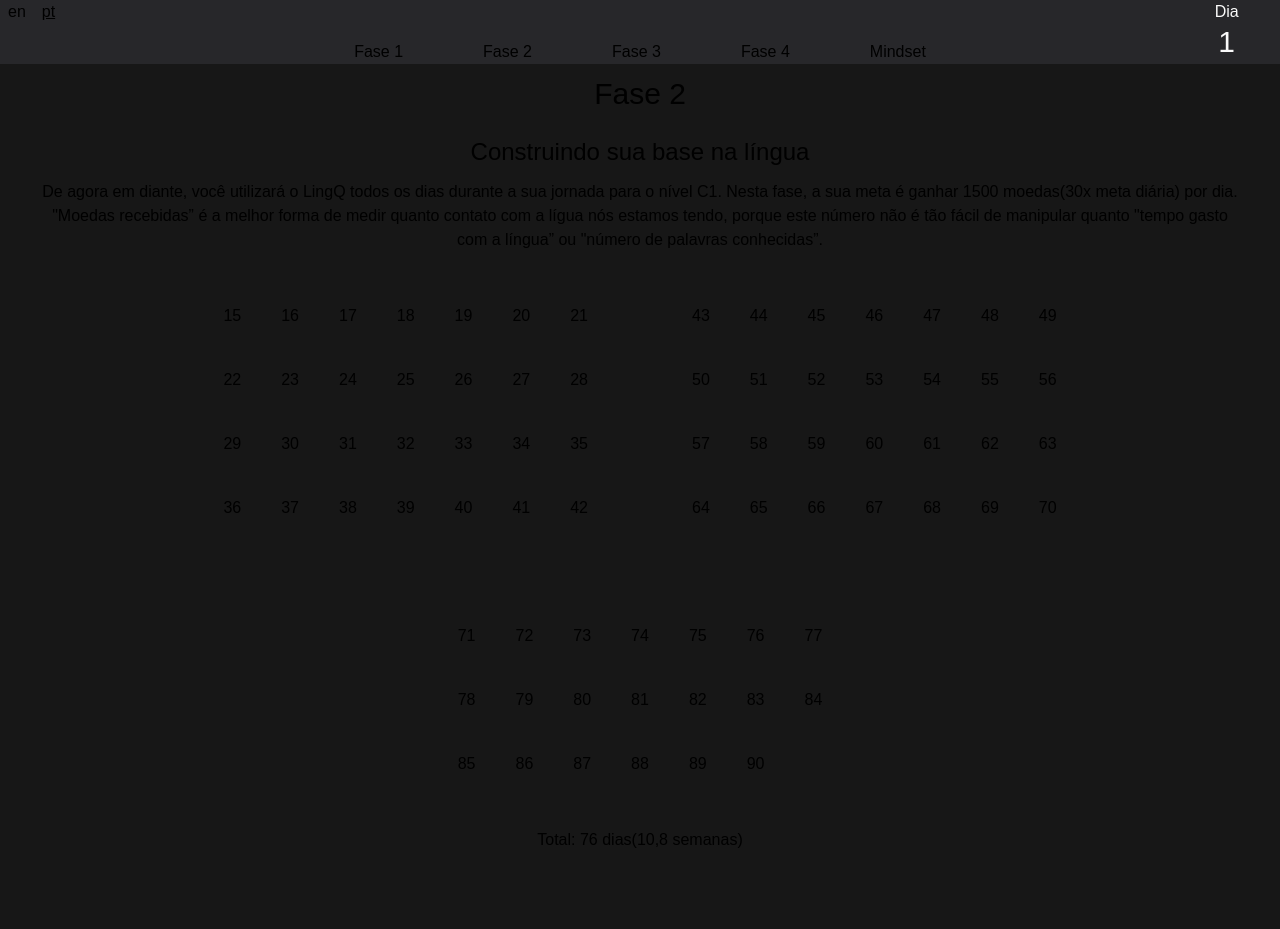
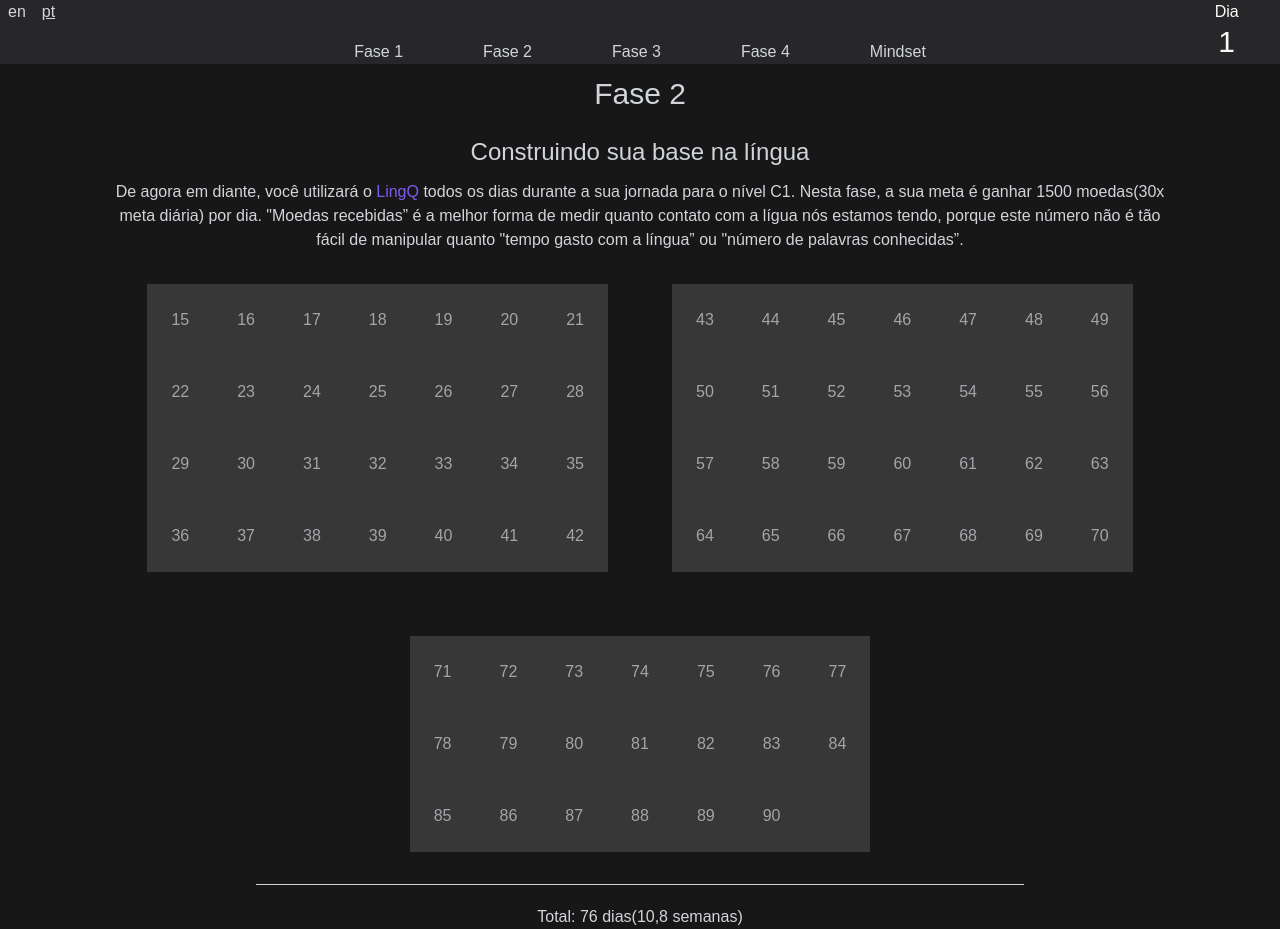
Before and after one commit to henriquerubido1/my-method, a React (Vite) app: page /pt/phase2 in a window 1280 px wide. Before the commit the page ends 852 px from the top, so only its background shows below. Built offline with nearby package versions, Linux system fonts and the light colour scheme.

Commit message:
feat:phase2 pt refactored

```diff
--- a/src/pages/en/Phase1.jsx
+++ b/src/pages/en/Phase1.jsx
@@ -22,11 +22,11 @@ function Phase1() {
 					<tbody>
 						<tr>
 							{ /* eslint-disable-next-line react/jsx-key */ }
-							{ firstWeek.map(day => <td id={ day } className={uncheckedStyle} onClick={ finishDay }>{ day }</td>) }
+							{ firstWeek.map(day => <td id={ day } className={ uncheckedStyle } onClick={ finishDay }>{ day }</td>) }
 						</tr>
 						<tr>
 							{ /* eslint-disable-next-line react/jsx-key */ }
-							{ secondWeek.map(day => <td id={ day } className={uncheckedStyle} onClick={ finishDay }>{ day }</td>) }
+							{ secondWeek.map(day => <td id={ day } className={ uncheckedStyle } onClick={ finishDay }>{ day }</td>) }
 						</tr>
 					</tbody>
 				</table>
--- a/src/pages/pt/Phase2pt.jsx
+++ b/src/pages/pt/Phase2pt.jsx
@@ -1,106 +1,54 @@
 import React, { useEffect } from 'react';
 import HeaderPt from '../../components/pt/HeaderPt';
+import { checkedStyle, uncheckedStyle } from '../../constants/styles';
+import { lingQPt } from '../../constants/links';
+import { finishDay } from '../../functions/funcs';
+import { getFinishedDays } from '../../constants/consts';
+import {
+	firstWeek,
+	secondWeek,
+	thirdWeek,
+	fourthWeek,
+	fifthWeek,
+	sixthWeek,
+	seventhWeek,
+	eighthWeek,
+	ninthWeek,
+	tenthWeek,
+	eleventhWeek,
+	finishedDays,
+} from '../../constants/secondCalendar';
 
 function Phase2pt() {
-	const primaryDays = [...Array(91).keys()];
-	const days = primaryDays.slice(15);
-	const firstWeek = days.filter(day => day < 22);
-	const secondWeek = days.filter(day => day > 21 && day < 29);
-	const thirdWeek = days.filter(day => day > 28 && day < 36);
-	const fourthWeek = days.filter(day => day > 35 && day < 43);
-	const fifthWeek = days.filter(day => day > 42 && day < 50);
-	const sixthWeek = days.filter(day => day > 49 && day < 57);
-	const seventhWeek = days.filter(day => day > 56 && day < 64);
-	const eighthWeek = days.filter(day => day > 63 && day < 71);
-	const ninthWeek = days.filter(day => day > 70 && day < 78);
-	const tenthWeek = days.filter(day => day > 77 && day < 85);
-	const eleventhWeek = days.filter(day => day > 84 && day < 91);
-	const getFinishedDays = localStorage.getItem('finishedDays');
-	const getClassDays = localStorage.getItem('finishedClasses');
-	const getWritingDays = localStorage.getItem('finishedWritings');
-	let checkClassDays = typeof JSON.parse(getClassDays) === 'number' ? JSON.parse(getClassDays) : 0;
-	let checkWritingDays = typeof JSON.parse(getWritingDays) === 'number' ? JSON.parse(getWritingDays) : 0;
-
-	function finishDay ({ target }) {
-		if (target.className === 'bg-indigo p-5') {
-			localStorage.setItem('finishedClasses', checkClassDays += 1);
-			localStorage.setItem('finishedDays', target.innerHTML);
-			return target.className='bg-blue p-5';
-		} else if (target.className === 'bg-rose p-5') {
-			localStorage.setItem('finishedWritings', checkWritingDays += 1);
-			localStorage.setItem('finishedDays', target.innerHTML);
-			return target.className='bg-blue p-5';
-		} else if (target.className !== 'bg-gray-dark p-5') {
-			localStorage.setItem('finishedDays', target.innerHTML - 1);
-			return target.className='bg-gray-dark p-5';
-		}  else {
-			localStorage.setItem('finishedDays', target.innerHTML);
-			return target.className='bg-blue p-5';
-		}
-	}
-
-	function setClassDay ({ target }) {
-		target.className='bg-indigo p-5';
-	}
-
-	function setWritingDay ({ target }) {
-		target.className='bg-rose p-5';
-	}
-
-	const filterDays = firstWeek.filter((day) => day <= getFinishedDays);
-	const filterDays2 = secondWeek.filter((day) => day <= getFinishedDays);
-	const filterDays3 = thirdWeek.filter((day) => day <= getFinishedDays);
-	const filterDays4 = fourthWeek.filter((day) => day <= getFinishedDays);
-	const filterDays5 = fifthWeek.filter((day) => day <= getFinishedDays);
-	const filterDays6 = sixthWeek.filter((day) => day <= getFinishedDays);
-	const filterDays7 = seventhWeek.filter((day) => day <= getFinishedDays);
-	const filterDays8 = eighthWeek.filter((day) => day <= getFinishedDays);
-	const filterDays9 = ninthWeek.filter((day) => day <= getFinishedDays);
-	const filterDays10 = tenthWeek.filter((day) => day <= getFinishedDays);
-	const filterDays11 = eleventhWeek.filter((day) => day <= getFinishedDays);
-	const finishedDays = [
-		...filterDays,
-		...filterDays2,
-		...filterDays3,
-		...filterDays4,
-		...filterDays5,
-		...filterDays6,
-		...filterDays7,
-		...filterDays8,
-		...filterDays9,
-		...filterDays10,
-		...filterDays11
-	];
 
 	useEffect(() => {
-		finishedDays.forEach(day => document.getElementById(day).className='bg-blue p-5');
-	}, [finishedDays]);
+		finishedDays.forEach(day => document.getElementById(day).className=checkedStyle);
+	}, []);
 
 	return (
-		<div className="text-blue">
+		<div className="text-light-gray">
 			<HeaderPt en="/phase2" pt="/pt/phase2" />
 			<h1 className="text-center p-3 text-3xl">Fase 2</h1>
 			<h3 className="text-center p-3 text-2xl">Construindo sua base na língua</h3>
-			{ /* eslint-disable-next-line react/no-unescaped-entities */ }
-			<p className="text-center mx-10">De agora em diante, você utilizará o <a href="https://www.lingq.com/en/" className="text-purple hover:underline">LingQ</a> todos os dias durante a sua jornada para o nível C1. Nesta fase, a sua meta é ganhar 1500 moedas(30x meta diária) por dia. "Moedas recebidas”  é a melhor forma de medir quanto contato com a lígua nós estamos tendo, porque este número não é tão fácil de manipular quanto "tempo gasto com a língua” ou "número de palavras conhecidas”.</p>
+			<p className="text-center mx-auto w-5/6">De agora em diante, você utilizará o <a href={ lingQPt } target="_blank" rel="noopener noreferrer" className="text-violet hover:underline">LingQ</a> todos os dias durante a sua jornada para o nível C1. Nesta fase, a sua meta é ganhar 1500 moedas(30x meta diária) por dia. "Moedas recebidas”  é a melhor forma de medir quanto contato com a lígua nós estamos tendo, porque este número não é tão fácil de manipular quanto "tempo gasto com a língua” ou "número de palavras conhecidas”.</p>
 			<div className="flex justify-center">
 				<table className="m-8">
 					<tbody>
 						<tr>
 							{ /* eslint-disable-next-line react/jsx-key */ }
-							{ firstWeek.map(day => <td id={ day } className="bg-gray-dark p-5" onClick={ finishDay } onAuxClick={ setClassDay } onDoubleClick={ setWritingDay }>{ day }</td>) }
+							{ firstWeek.map(day => <td id={ day } className={ uncheckedStyle } onClick={ finishDay }>{ day }</td>) }
 						</tr>
 						<tr>
 							{ /* eslint-disable-next-line react/jsx-key */ }
-							{ secondWeek.map(day => <td id={ day } className="bg-gray-dark p-5" onClick={ finishDay } onAuxClick={ setClassDay } onDoubleClick={ setWritingDay }>{ day }</td>) }
+							{ secondWeek.map(day => <td id={ day } className={ uncheckedStyle } onClick={ finishDay }>{ day }</td>) }
 						</tr>
 						<tr>
 							{ /* eslint-disable-next-line react/jsx-key */ }
-							{ thirdWeek.map(day => <td id={ day } className="bg-gray-dark p-5" onClick={ finishDay } onAuxClick={ setClassDay } onDoubleClick={ setWritingDay }>{ day }</td>) }
+							{ thirdWeek.map(day => <td id={ day } className={ uncheckedStyle } onClick={ finishDay }>{ day }</td>) }
 						</tr>
 						<tr>
 							{ /* eslint-disable-next-line react/jsx-key */ }
-							{ fourthWeek.map(day => <td id={ day } className="bg-gray-dark p-5" onClick={ finishDay } onAuxClick={ setClassDay } onDoubleClick={ setWritingDay }>{ day }</td>) }
+							{ fourthWeek.map(day => <td id={ day } className={ uncheckedStyle } onClick={ finishDay }>{ day }</td>) }
 						</tr>
 					</tbody>
 				</table>
@@ -108,19 +56,19 @@ function Phase2pt() {
 					<tbody>
 						<tr>
 							{ /* eslint-disable-next-line react/jsx-key */ }
-							{ fifthWeek.map(day => <td id={ day } className="bg-gray-dark p-5" onClick={ finishDay } onAuxClick={ setClassDay } onDoubleClick={ setWritingDay }>{ day }</td>) }
+							{ fifthWeek.map(day => <td id={ day } className={ uncheckedStyle } onClick={ finishDay }>{ day }</td>) }
 						</tr>
 						<tr>
 							{ /* eslint-disable-next-line react/jsx-key */ }
-							{ sixthWeek.map(day => <td id={ day } className="bg-gray-dark p-5" onClick={ finishDay } onAuxClick={ setClassDay } onDoubleClick={ setWritingDay }>{ day }</td>) }
+							{ sixthWeek.map(day => <td id={ day } className={ uncheckedStyle } onClick={ finishDay }>{ day }</td>) }
 						</tr>
 						<tr>
 							{ /* eslint-disable-next-line react/jsx-key */ }
-							{ seventhWeek.map(day => <td id={ day } className="bg-gray-dark p-5" onClick={ finishDay } onAuxClick={ setClassDay } onDoubleClick={ setWritingDay }>{ day }</td>) }
+							{ seventhWeek.map(day => <td id={ day } className={ uncheckedStyle } onClick={ finishDay }>{ day }</td>) }
 						</tr>
 						<tr>
 							{ /* eslint-disable-next-line react/jsx-key */ }
-							{ eighthWeek.map(day => <td id={ day } className="bg-gray-dark p-5" onClick={ finishDay } onAuxClick={ setClassDay } onDoubleClick={ setWritingDay }>{ day }</td>) }
+							{ eighthWeek.map(day => <td id={ day } className={ uncheckedStyle } onClick={ finishDay }>{ day }</td>) }
 						</tr>
 					</tbody>
 				</table>
@@ -130,22 +78,22 @@ function Phase2pt() {
 					<tbody>
 						<tr>
 							{ /* eslint-disable-next-line react/jsx-key */ }
-							{ ninthWeek.map(day => <td id={ day } className="bg-gray-dark p-5" onClick={ finishDay } onAuxClick={ setClassDay } onDoubleClick={ setWritingDay }>{ day }</td>) }
+							{ ninthWeek.map(day => <td id={ day } className={ uncheckedStyle } onClick={ finishDay }>{ day }</td>) }
 						</tr>
 						<tr>
 							{ /* eslint-disable-next-line react/jsx-key */ }
-							{ tenthWeek.map(day => <td id={ day } className="bg-gray-dark p-5" onClick={ finishDay } onAuxClick={ setClassDay } onDoubleClick={ setWritingDay }>{ day }</td>) }
+							{ tenthWeek.map(day => <td id={ day } className={ uncheckedStyle } onClick={ finishDay }>{ day }</td>) }
 						</tr>
 						<tr>
 							{ /* eslint-disable-next-line react/jsx-key */ }
-							{ eleventhWeek.map(day => <td id={ day } className="bg-gray-dark p-5" onClick={ finishDay } onAuxClick={ setClassDay } onDoubleClick={ setWritingDay }>{ day }</td>) }
-							<td className={ getFinishedDays >= 90 ? 'bg-blue p-5' : 'bg-gray-dark p-5' }></td>
+							{ eleventhWeek.map(day => <td id={ day } className={ uncheckedStyle } onClick={ finishDay }>{ day }</td>) }
+							<td className={ getFinishedDays >= 90 ? checkedStyle : uncheckedStyle }></td>
 						</tr>
 					</tbody>
 				</table>
 			</div>
-			<h5 className="text-center">Total: 76 dias(10,8 semanas)</h5>
-			{/* <p className="text-center opacity-75 text-sm">dica: você pode clicar com o botão direito e dar um clique duplo para marcar os dias em que você teve aula e os dias em que você escreveu redações, respectivamente</p> */}
+			<hr className='mx-auto w-3/5' />
+			<h5 className="text-center mt-5">Total: 76 dias(10,8 semanas)</h5>
 		</div>
 	);
 }
```
Also changed, not shown: src/pages/en/Phase2.jsx (+12 -13 lines).
